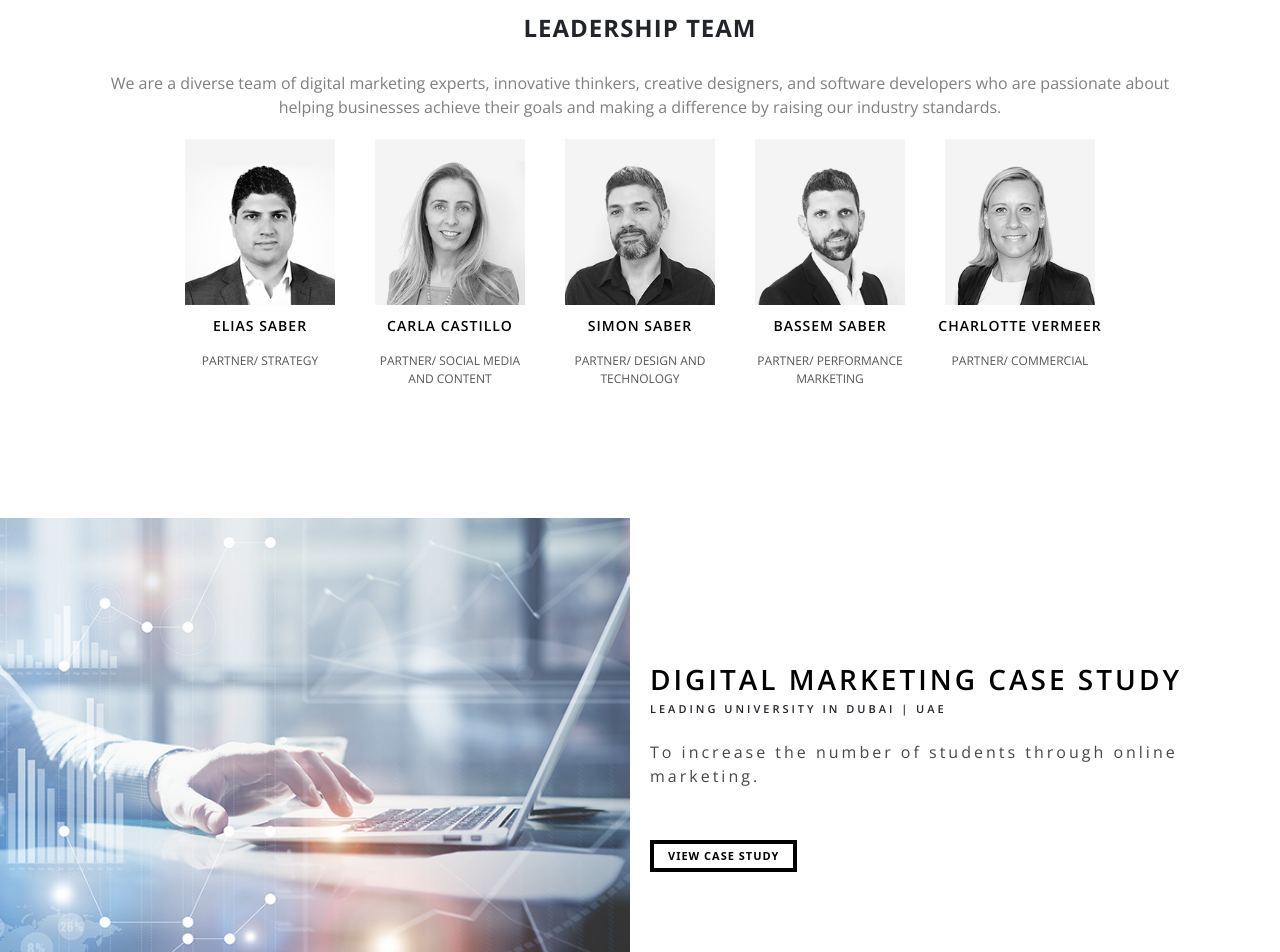
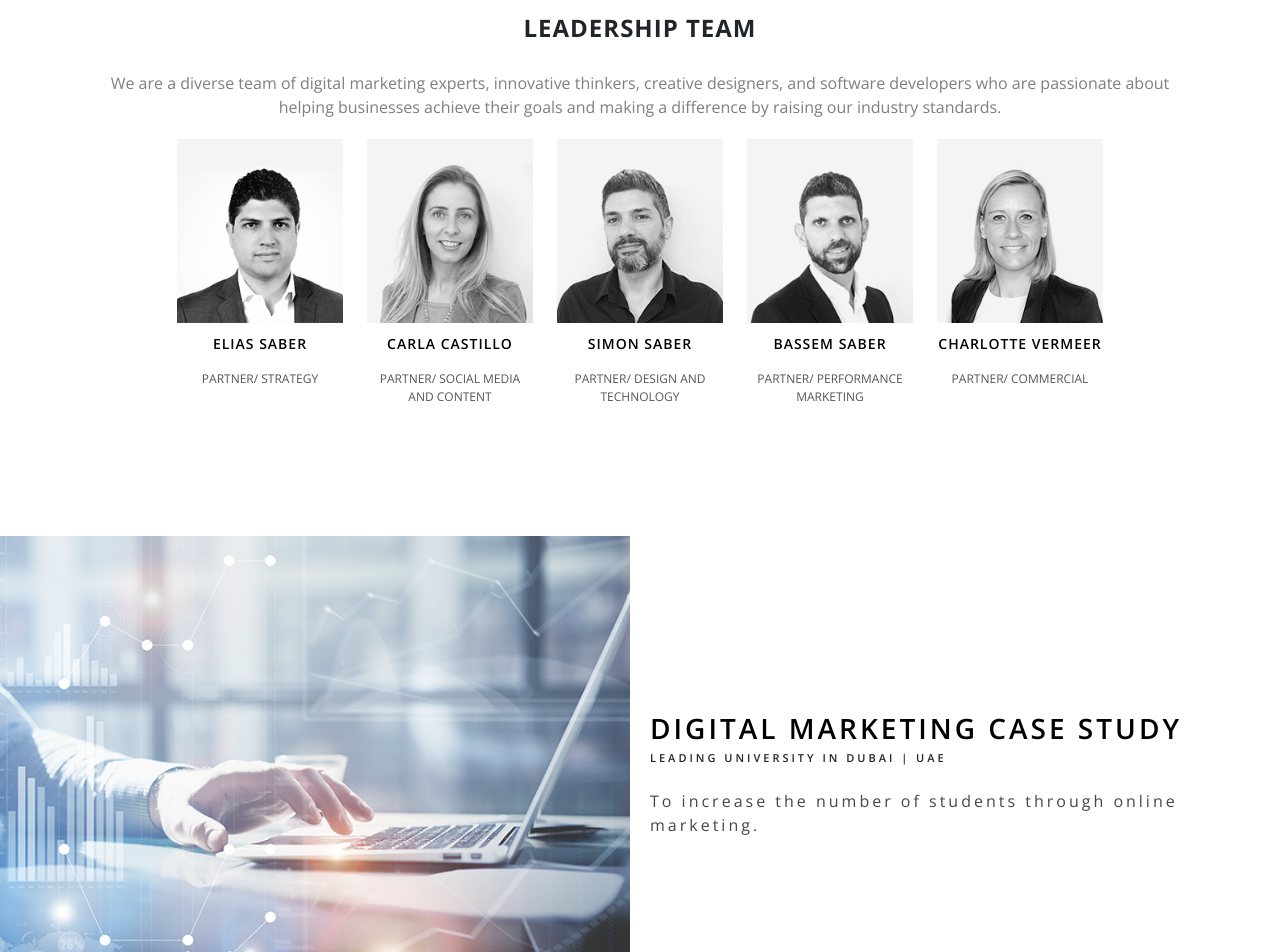
Before and after one commit to sarimsaleem/Igloo, a React (Vite) app: page / in a window 1280 px wide. Shown: the part 3020-3972 px from the top of the page. Built offline with nearby package versions, Linux system fonts and the light colour scheme.

Commit message:
small changes in healthcare caseStyudy

```diff
--- a/src/components/caseStudy/CaseStudy.jsx
+++ b/src/components/caseStudy/CaseStudy.jsx
@@ -1,8 +1,7 @@
 import React from 'react';
 import Slider from 'react-slick';
 import './caseStudy.css';
-import { Button, Container } from 'react-bootstrap';
-import { BASE_IMAGE_URL } from '../../util/contant'; // Ensure correct import
+import { BASE_IMAGE_URL } from '../../util/contant';
 
 const CaseStudy = ({ caseStudy }) => {
     const sliderSettings = {
@@ -45,9 +44,9 @@ const CaseStudy = ({ caseStudy }) => {
                                                     {slide.subHead}
                                                 </h4>
                                                 <p className="case-study-description">{slide.text}</p>
-                                                <Button className="case-study-button">
+                                                {/* <Button className="case-study-button">
                                                     View Case Study
-                                                </Button>
+                                                </Button> */}
                                             </div>
                                         </div>
                                     </div>
--- a/src/components/leadership/leadership.css
+++ b/src/components/leadership/leadership.css
@@ -50,12 +50,10 @@
     font-family: var(--font-family);
 }
 
-/* Responsive Image Styling */
 .responsive-image {
     width: 100%;
-    max-width: 150px;
+    max-width: 200px;
     height: auto;
-    /* border-radius: 50%; */
 }
 
 /* Responsive Design */
--- a/src/pages/blog/blog.css
+++ b/src/pages/blog/blog.css
@@ -116,6 +116,7 @@
 .blog-item2-input{
     border: none;
     width: 90%;
+    outline: none;
 }
 
 .blog-item2-input::placeholder{
--- a/src/pages/healthcare/Healthcare.jsx
+++ b/src/pages/healthcare/Healthcare.jsx
@@ -97,6 +97,7 @@ const Healthcare = () => {
                 heading="Healthcare Marketing Agency"
                 breadcrumb="Home | Healthcare Marketing Agency"
                 imageUrl="health.jpg"
+                textColor="var(--white)"
             />
             <About data={data} />
 
```
